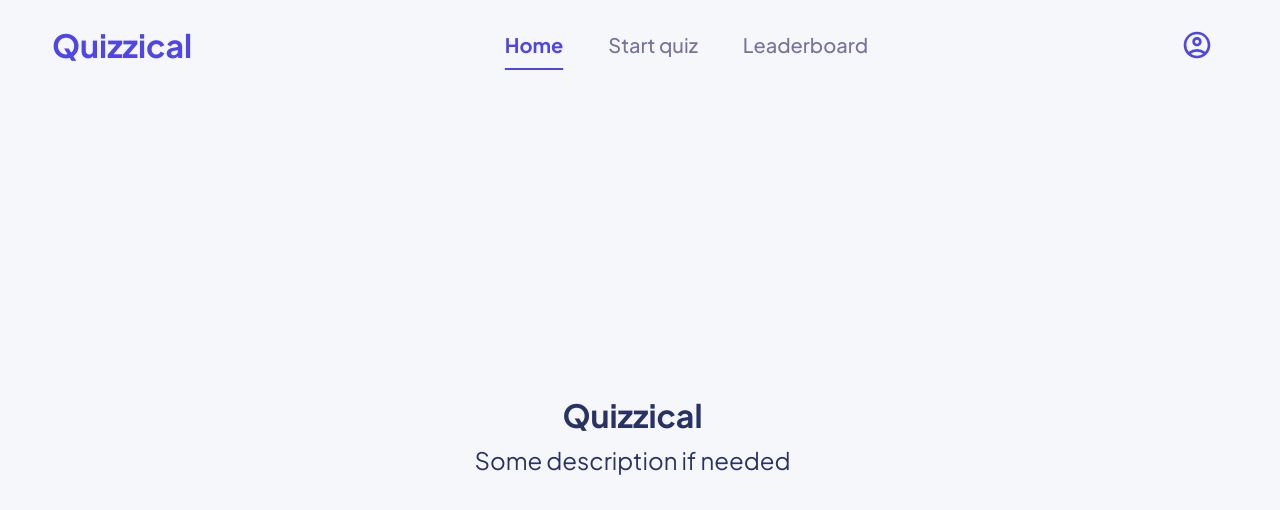
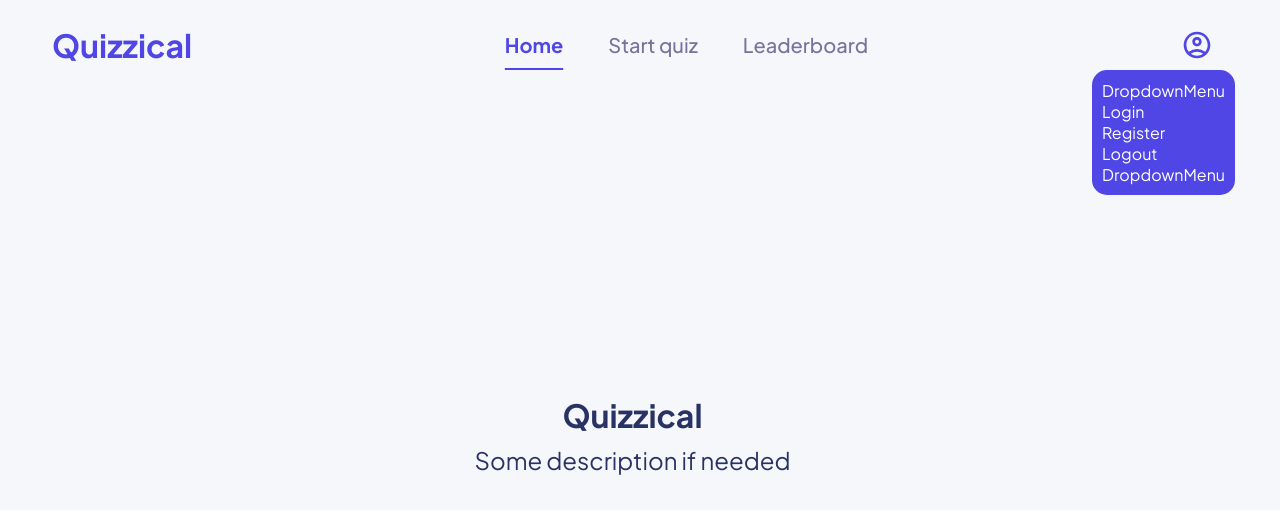
Before and after one commit to specsxc/quiz_app, a React (Vite) app: page / in a window 1280 px wide. Both pictures are taken after a click on the icon 1196 px from the left and 45 px from the top of the page. Shown: the top 510 px of the page. Built offline with nearby package versions, Linux system fonts and the light colour scheme.

Commit message:
add dropdown menu

```diff
--- a/package.json
+++ b/package.json
@@ -11,6 +11,7 @@
   },
   "dependencies": {
     "clsx": "^2.1.1",
+    "framer-motion": "^12.38.0",
     "he": "^1.2.0",
     "react": "^19.2.0",
     "react-dom": "^19.2.0",
--- a/src/App.css
+++ b/src/App.css
@@ -69,10 +69,32 @@
   color: #4f46e5;
 }
 
+/* Dropdown Menu */
+
 .account-icon {
+  position: relative;
   font-size: 2rem;
   color: #4f46e5;
   cursor: pointer;
+}
+
+.menu {
+  position: absolute;
+  top: 70px;
+  right: 30px;
+  background-color: #4f46e5;
+  padding: 10px;
+  border-radius: 15px;
+  color: white;
+}
+
+.menu-overlay {
+  position: fixed;
+  top: 0;
+  left: 0;
+  width: 100vw;
+  height: 100vh;
+  z-index: 90;
 }
 
 /* Questions page */
--- /dev/null
+++ b/src/components/DropdownMenu.jsx
@@ -0,0 +1,42 @@
+import { useState } from "react";
+import { MdOutlineAccountCircle } from "react-icons/md";
+import { motion, AnimatePresence } from "framer-motion";
+
+export default function DropdownMenu() {
+  const [isOpen, setIsOpen] = useState(false);
+  return (
+    <>
+      <MdOutlineAccountCircle
+        className="account-icon"
+        onClick={() => setIsOpen((prev) => !prev)}
+      />
+      <AnimatePresence>
+        {isOpen && (
+          <>
+            <motion.div
+              className="menu-overlay"
+              onClick={() => setIsOpen(false)}
+              initial={{ opacity: 0 }}
+              animate={{ opacity: 1 }}
+              exit={{ opacity: 0 }}
+            />
+
+            <motion.div
+              className="menu"
+              initial={{ opacity: 0, y: -5, scale: 0.95 }}
+              animate={{ opacity: 1, y: 0, scale: 1 }}
+              exit={{ opacity: 0, y: -5, scale: 0.95 }}
+              transition={{ duration: 0.2, ease: "easeOut" }}
+            >
+              <p>DropdownMenu</p>
+              <p>Login</p>
+              <p>Register</p>
+              <p>Logout</p>
+              <p>DropdownMenu</p>
+            </motion.div>
+          </>
+        )}
+      </AnimatePresence>
+    </>
+  );
+}
--- a/src/components/Header.jsx
+++ b/src/components/Header.jsx
@@ -1,5 +1,6 @@
 import { NavLink, Link } from "react-router";
 import { MdOutlineAccountCircle } from "react-icons/md";
+import DropdownMenu from "./DropdownMenu";
 
 export default function Header() {
   return (
@@ -34,7 +35,7 @@ export default function Header() {
           Leaderboard
         </NavLink>
       </div>
-      <MdOutlineAccountCircle className="account-icon" />
+      <DropdownMenu />
     </div>
   );
 }
```
Also changed, not shown: 1 other file (tests, documents, lock files or other folders).
